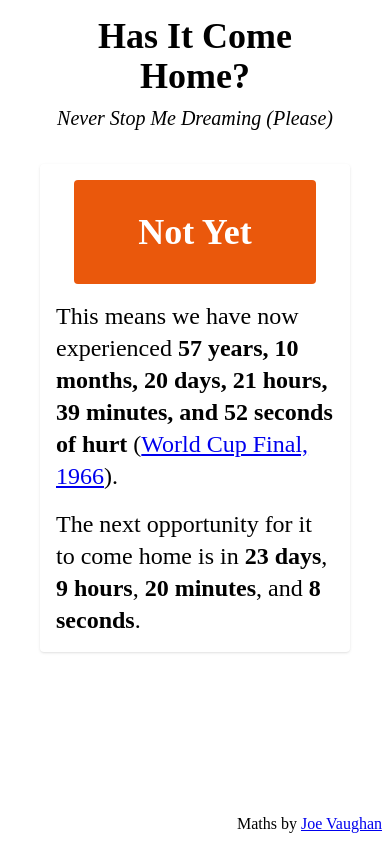
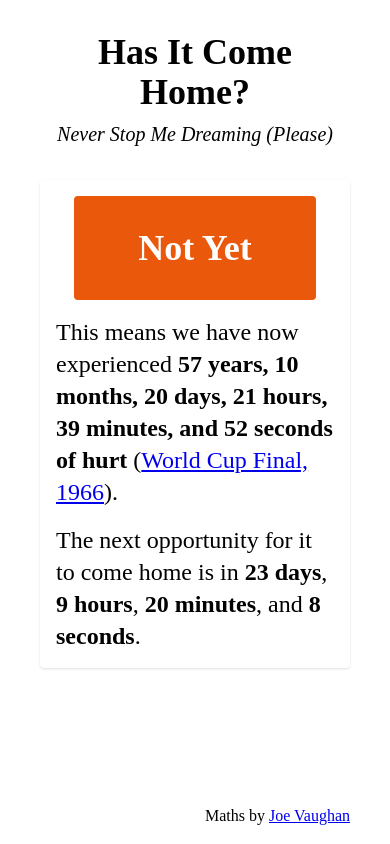
Before and after one commit to joevaugh4n/hasitcomehome, a website: page index.html in a window 390 px wide. Drawn offline with nearby package versions, Linux system fonts and the light colour scheme; files that its build step writes are made by us from their sources.

Commit message:
responsive design fixes

```diff
--- a/index.html
+++ b/index.html
@@ -1,5 +1,7 @@
 <!DOCTYPE html>
 <html lang="en">
+
+<!-- Wanna help with maintenance? Head to GitHub repo: https://github.com/joevaugh4n/hasitcomehome-->
 
 <head>
     <meta charset="UTF-8">
@@ -20,14 +22,14 @@
     <meta name="theme-color" content="#ffffff">
 </head>
 
-<body>
-    <main class="flex flex-col items-center my-4 font-serif  mx-10">
-        <header class="flex flex-col items-center mb-8">
+<body class="min-h-screen flex flex-col">
+    <main class="flex flex-col flex-1 items-center font-serif mx-10">
+        <header class="flex flex-col items-center mt-8 mb-8">
             <h1 class="text-4xl font-bold mb-2 text-center">Has It Come Home?</h1>
             <h2 class="text-xl italic">Never Stop Me Dreaming (Please)</h2>
         </header>
 
-        <article class="flex flex-col items-start shadow p-4 rounded mb-8 w-full">
+        <article class="flex flex-col items-start shadow p-4 rounded w-full">
             <div class="text-4xl py-8 px-16 rounded text-white font-semibold mb-4 bg-orange-600 self-center">Not Yet
             </div>
             <div id="time-since-last-win" class="text-2xl mb-4"></div>
@@ -68,14 +70,16 @@
             setInterval(updateTimer, 1000);
             updateTimer();
         </script>
+    </main>
 
-        <footer class='fixed bottom-2 right-2 z-50 flex gap-4 items-end'>
-            <div>Maths by <a class="underline text-[#0000EE]" href="https://joevaughan.net">Joe Vaughan</a></div>
-            <script type='text/javascript' src='https://storage.ko-fi.com/cdn/widget/Widget_2.js'></script>
-            <script
-                type='text/javascript'>kofiwidget2.init('coffee for more maths', '#29abe0', 'B0B7ZLCIS'); kofiwidget2.draw();</script>
-        </footer>
-    </main>
+    <footer class='flex font-serif mx-10 self-end md:flex-row flex-col gap-4 items-end mb-4 mt-8'>
+        <div>Maths by <a class="underline text-[#0000EE]" href="https://joevaughan.net">Joe Vaughan</a></div>
+        <script type='text/javascript' src='https://storage.ko-fi.com/cdn/widget/Widget_2.js'></script>
+        <script type='text/javascript'>
+            kofiwidget2.init('coffee for more maths', '#29abe0', 'B0B7ZLCIS');
+            kofiwidget2.draw();
+        </script>
+    </footer>
 </body>
 
 </html>
```
Also changed, not shown: _site/index.html, _site/tailwind.css.
